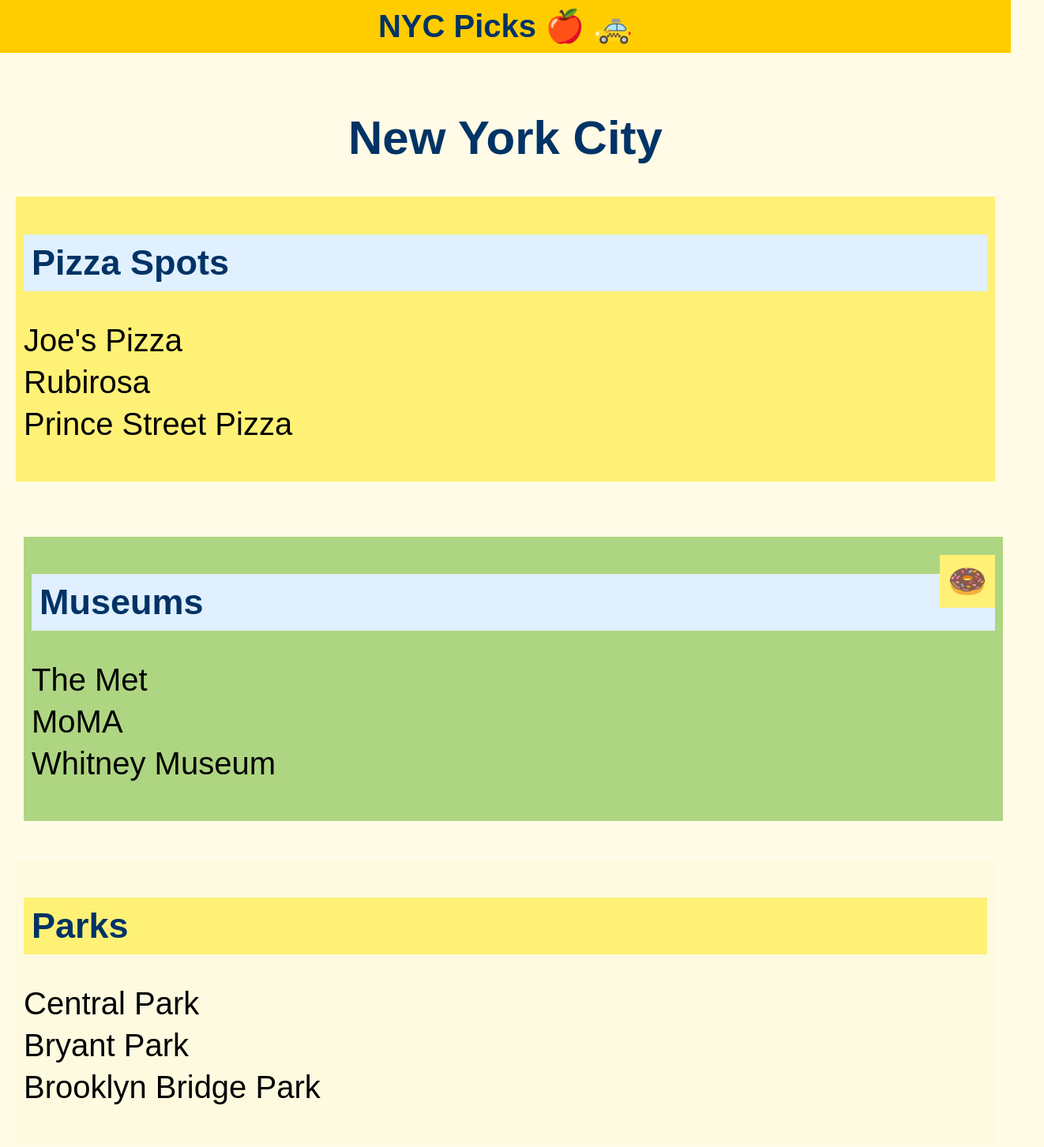
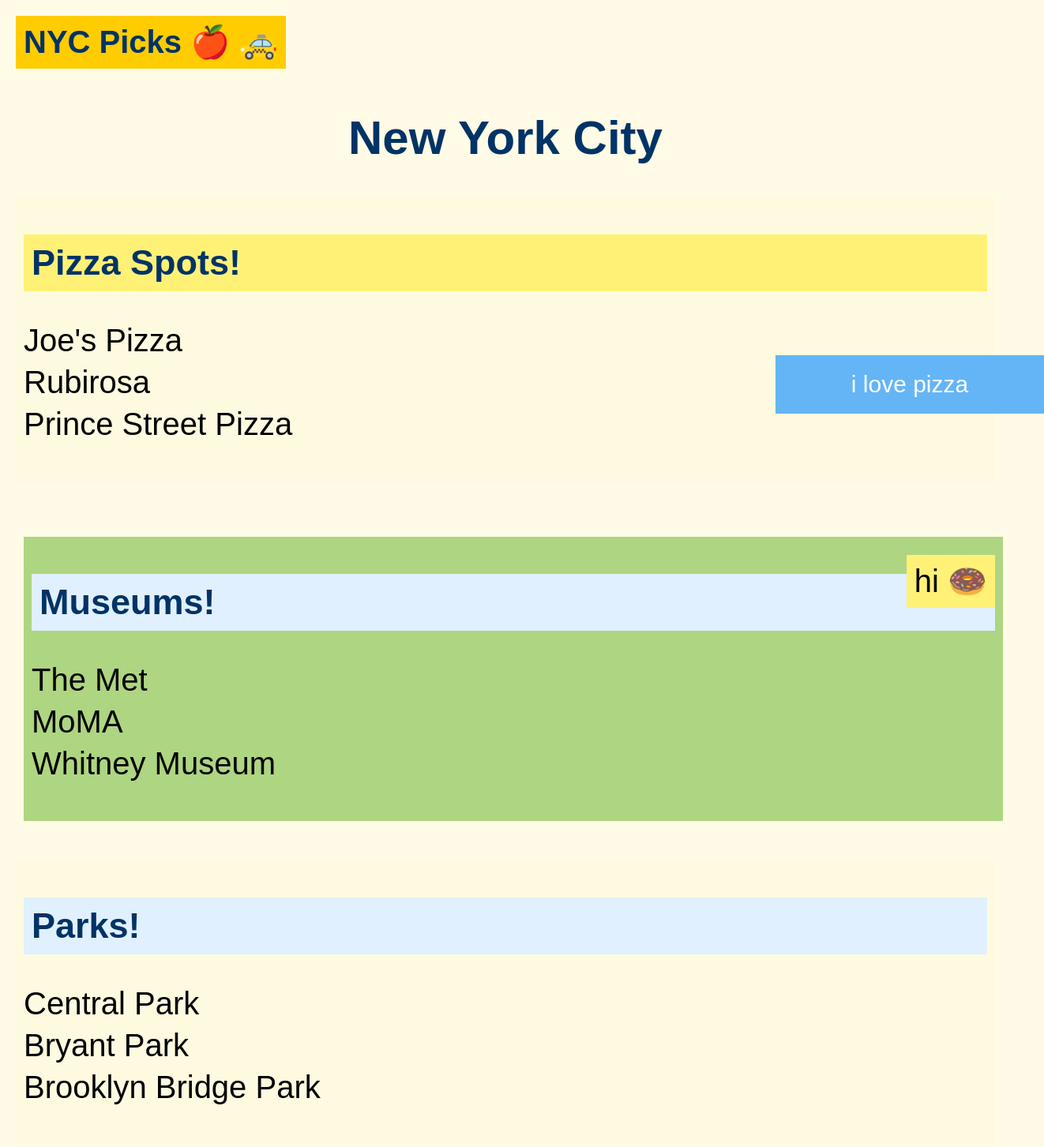
Before and after one commit to soominrc/soominrc.github.io, a plain HTML site: page coding challenge/indexwk8.html in a window 1280 px wide. Shown: the top 1453 px of the page at 79% size, 1322 px wide, since content can reach past the window. Drawn offline with Linux system fonts and the light colour scheme.

Commit message:
updateeee

```diff
--- a/coding challenge/indexwk8.html
+++ b/coding challenge/indexwk8.html
@@ -3,21 +3,17 @@
 <head>
   <meta charset="UTF-8" />
   <meta name="viewport" content="width=device-width, initial-scale=1.0">
-  <title>NYC Picks challenge wk8</title>
+  <title>NYC Picks</title>
   <style>
     body {
       font-family: Arial, sans-serif;
       font-size: 40px;
       margin: 20px;
-      height: 200vh;
       background-color: #fffbe6;
     }
 
     .fixed-label {
       position: fixed;
-      top: 0;
-      left: 0;
-      right: 0;
       background: #ffcc00;
       padding: 10px;
       color: #003366;
@@ -68,10 +64,11 @@
       text-decoration: none;
     }
 
-
-    .static-example {
-      position: static;
+    .static-example h2 {
+      position: sticky;
+      top: 80px;
       background-color: #fff176;
+      color: #003366;
     }
 
     .relative-example {
@@ -84,7 +81,7 @@
     .absolute-box {
       position: absolute;
       top: 450px;
-      left: 50%;
+      left: 90%;
       width: 300px;
       transform: translateX(-50%);
       background-color: #64b5f6;
@@ -104,13 +101,6 @@
       color: black;
       z-index: 5;
     }
-
-    .sticky-example h2 {
-      position: sticky;
-      top: 80px;
-      background-color: #fff176;
-      color: #003366;
-    }
   </style>
 </head>
 <body>
@@ -125,7 +115,7 @@
     </header>
 
     <div class="category static-example">
-      <h2>Pizza Spots</h2>
+      <h2>Pizza Spots!</h2>
       <ul>
         <li><a href="#">Joe's Pizza</a></li>
         <li><a href="#">Rubirosa</a></li>
@@ -134,7 +124,7 @@
     </div>
 
     <div class="category relative-example">
-      <h2> Museums</h2>
+      <h2>Museums!</h2>
       <ul>
         <li><a href="#">The Met</a></li>
         <li><a href="#">MoMA</a></li>
@@ -142,10 +132,11 @@
       </ul>
     </div>
 
+    <div class="absolute-box">
+i love pizza    </div>
 
-
-    <div class="category sticky-example">
-      <h2>Parks</h2>
+    <div class="category">
+      <h2>Parks!</h2>
       <ul>
         <li><a href="#">Central Park</a></li>
         <li><a href="#">Bryant Park</a></li>
@@ -154,7 +145,7 @@
     </div>
 
     <div class="category">
-      <h2>Coffee</h2>
+      <h2>Coffee Spots!</h2>
       <ul>
         <li><a href="#">Blank Street</a></li>
         <li><a href="#">Fellini</a></li>
@@ -164,7 +155,7 @@
   </div>
 
   <div class="fixed-example">
-    🍩
+    hi 🍩
   </div>
 
 </body>
```
